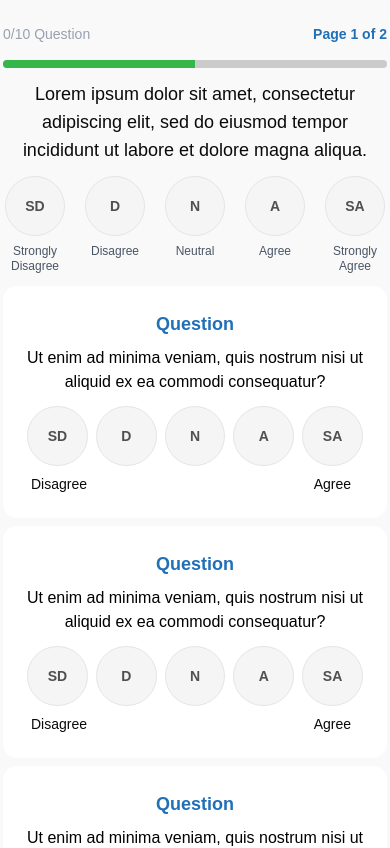
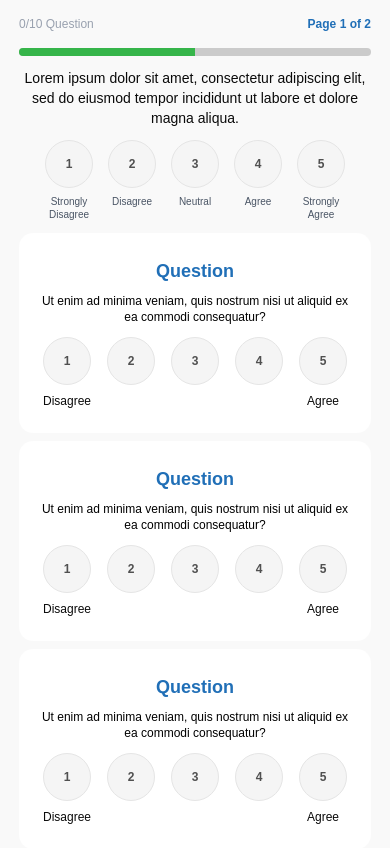
Before and after one commit to lubnasalsabila/rekomendasi-karir, a React (Vite) app: page / in a window 390 px wide. Shown: the top 848 px of the page. Built offline with nearby package versions, Linux system fonts and the light colour scheme.

Commit message:
styling responsive update = 100% responsive

```diff
--- a/src/pages/RekomendasiKarir/components/CardQuestion/components/Option.jsx
+++ b/src/pages/RekomendasiKarir/components/CardQuestion/components/Option.jsx
@@ -1,11 +1,11 @@
 import { cn } from "@/lib/utils"
 
 const options = [
-  { value: "sd", label: "SD", text: "Strongly Disagree" },
-  { value: "d", label: "D", text: "Disagree" },
-  { value: "n", label: "N", text: "Neutral" },
-  { value: "a", label: "A", text: "Agree" },
-  { value: "sa", label: "SA", text: "Strongly Agree" },
+  { value: "sd", label: "1", text: "Strongly Disagree" },
+  { value: "d", label: "2", text: "Disagree" },
+  { value: "n", label: "3", text: "Neutral" },
+  { value: "a", label: "4", text: "Agree" },
+  { value: "sa", label: "5", text: "Strongly Agree" },
 ]
 
 export function Option({
@@ -17,8 +17,9 @@ export function Option({
   return (
     <div
       className={cn(
-        "flex w-full",
-        variant === "vertical" ? "justify-center" : "gap-2",
+        "flex w-full flex-wrap justify-between",
+        "sm:flex-nowrap sm:gap-3 sm:justify-center",
+        variant === "vertical" ? " flex-wrap" : "",
         className
       )}
     >
@@ -27,17 +28,20 @@ export function Option({
 
         if (variant === "vertical") {
           return (
-            <div key={opt.value} className="flex flex-col items-center gap-2">
+            <div
+              key={opt.value}
+              className="flex flex-col items-center gap-2 w-12 sm:w-20"
+            >
               <button
                 type="button"
                 className={cn(
-                  "h-15 w-15 sm:w-12 sm:h-12 sm:text-xs rounded-full flex items-center justify-center text-sm font-semibold border transition-all bg-muted text-foreground/70 hover:bg-muted/80"
+                  "h-12 w-12 sm:w-15 sm:h-15 text-xs sm:text-lg rounded-full flex items-center justify-center font-semibold border transition-all bg-muted text-foreground/70 cursor-default"
                 )}
               >
                 {opt.label}
               </button>
 
-              <span className="text-xs text-gray-600 text-center w-20 leading-tight px-2">
+              <span className="text-[10px] sm:text-sm text-gray-600 text-center px-2 leading-tight">
                 {opt.text}
               </span>
             </div>
@@ -50,7 +54,7 @@ export function Option({
             type="button"
             onClick={() => onChange(opt.value)}
             className={cn(
-              "flex-1 h-15 sm:w-12 sm:h-12 sm:text-xs rounded-full flex items-center justify-center text-sm font-semibold border transition-all",
+              "h-12 w-12 sm:w-15 sm:h-15 text-xs sm:text-lg rounded-full flex items-center justify-center font-semibold border transition-all",
               selected
                 ? "bg-[#36B54A] text-white border-green-700 scale-[1.03]"
                 : "bg-muted text-foreground/70 hover:bg-muted/80"
--- a/src/pages/RekomendasiKarir/components/CardQuestion/index.jsx
+++ b/src/pages/RekomendasiKarir/components/CardQuestion/index.jsx
@@ -13,7 +13,7 @@ const CardQuestion = ({ value, onSelect }) => {
             <Card className="w-full max-w-sm sm:max-w-lg md:max-w-xl text-center sm:px-8 md:px-6 md:gap-4 gap-3 shadow-none border-none">
                 <CardHeader className="px-0">
                     <CardTitle className="text-lg sm:text-xl text-[#206FB7]">Question </CardTitle>
-                    <CardDescription className="text-base text-black">
+                    <CardDescription className="text-xs sm:text-base text-black px-4">
                     Ut enim ad minima veniam, quis nostrum nisi ut aliquid ex ea commodi consequatur?
                     </CardDescription>
                 </CardHeader>
@@ -26,9 +26,9 @@ const CardQuestion = ({ value, onSelect }) => {
                         className="w-full sm:w-auto"
                     />
 
-                    <div className="flex justify-between ps-1 pe-3 w-full sm:hidden">
-                        <p className="text-sm">Disagree</p>
-                        <p className="text-sm">Agree</p>
+                    <div className="flex justify-between pe-2 w-full sm:hidden">
+                        <p className="text-xs sm:text-sm">Disagree</p>
+                        <p className="text-xs sm:text-sm">Agree</p>
                     </div>
 
                     <p className="hidden sm:block text-sm sm:text-base md:text-lg">Agree</p>
--- a/src/pages/RekomendasiKarir/index.jsx
+++ b/src/pages/RekomendasiKarir/index.jsx
@@ -34,14 +34,14 @@ const RekomendasiKarir = () => {
     }, [page]);
 
     return (
-        <div className="text-center flex flex-col items-center py-6 sm:py-8">
-            <div className="w-full max-w-sm md:max-w-2xl sm:max-w-xl flex flex-col gap-3 md:gap-6">
+        <div className="text-center flex flex-col items-center sm:py-8">
+            <div className="w-full max-w-sm p-4 md:max-w-2xl sm:max-w-xl flex flex-col gap-3 md:gap-6">
 
                 <div className="flex justify-between mb-1">
-                    <p className="text-gray-400 text-sm">
+                    <p className="text-gray-400 text-xs sm:text-sm">
                         {answeredCount}/{TOTAL} Question
                     </p>
-                    <p className="text-[#206FB7] font-semibold text-sm">
+                    <p className="text-[#206FB7] font-semibold text-xs sm:text-sm">
                         Page {page} of {totalPages}
                     </p>
                 </div>
@@ -51,11 +51,11 @@ const RekomendasiKarir = () => {
                     className="[&>div]:bg-[#36B54A]"
                 />
 
-                <h1 className="text-lg md:text-2xl sm:text-xl">
+                <h1 className="text-sm md:text-2xl sm:text-xl">
                     Lorem ipsum dolor sit amet, consectetur adipiscing elit, sed do eiusmod tempor incididunt ut labore et dolore magna aliqua.
                 </h1>
 
-                <Option variant="vertical"/>
+                <Option variant="vertical" className="max-w-[300px] mx-auto sm:max-w-full"/>
 
                 <div className="flex flex-col items-center gap-2">
 
@@ -70,7 +70,7 @@ const RekomendasiKarir = () => {
                     <Button
                         disabled={!allFilled}
                         className={`
-                            w-full mt-6 text-white max-w-xl sm:max-w-lg
+                            w-full mt-6 text-white max-w-lg sm:max-w-xl
                             ${allFilled ? "bg-green-600 hover:bg-green-700" : "bg-gray-400"}
                         `}
                         onClick={() => {
```
